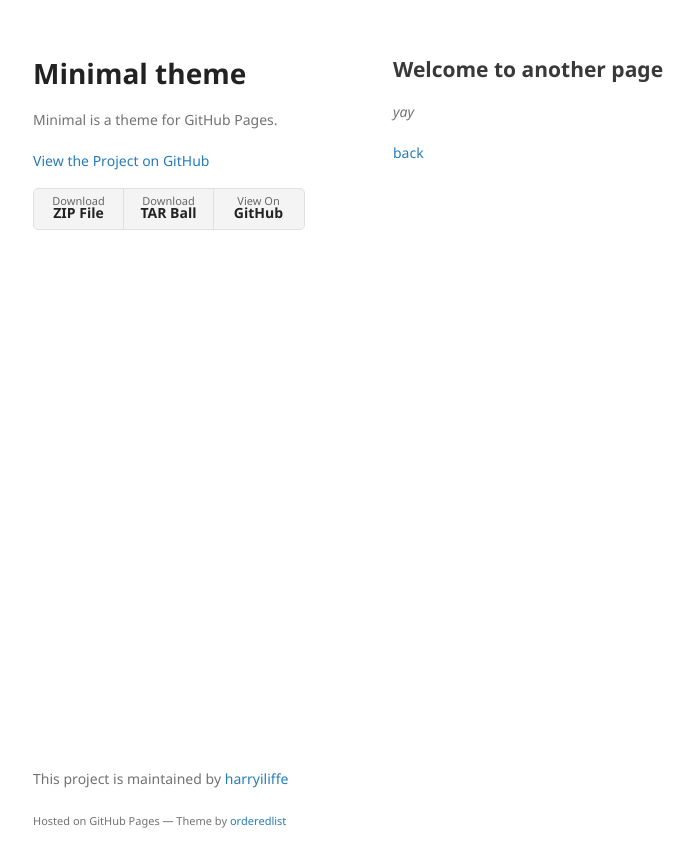
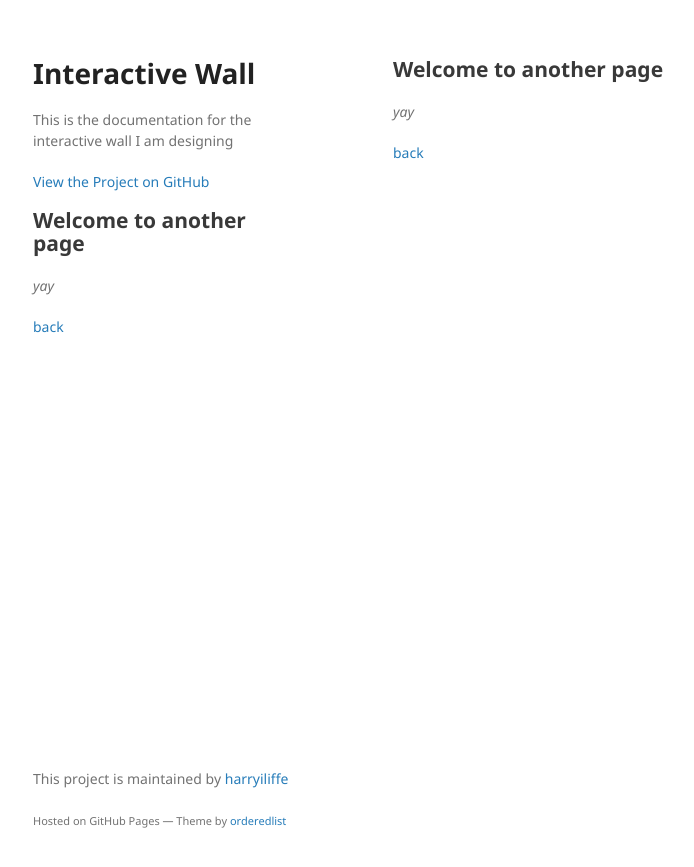
Before and after one commit to harryiliffe/interactive-design, a Jekyll site: the page built from docs/another-page.md, in a window 1280 px wide. Shown: the top 867 px of the page, without its empty margins (177-871 px from the left). Built offline with Jekyll 4.4.1, drawn with Linux system fonts in a browser that asks for light colours; our own code applies the rules of GitHub Pages for plain Markdown files.

Commit message:
updated html

```diff
--- a/docs/_config.yml
+++ b/docs/_config.yml
@@ -1,5 +1,5 @@
-title: Minimal theme
-description: Minimal is a theme for GitHub Pages.
+title: Interactive Wall
+description: This is the documentation for the interactive wall I am designing
 show_downloads: true
 google_analytics:
 theme: jekyll-theme-minimal
--- a/docs/_layouts/default.html
+++ b/docs/_layouts/default.html
@@ -22,17 +22,27 @@
           <p class="view"><a href="{{ site.github.repository_url }}">View the Project on GitHub <small>{{ github_name }}</small></a></p>
         {% endif %}
 
+        <div class="row">
+            {% assign post_count = site.posts|size %}
+            {% if site.navigation != 0 and site.navigation == 1 or post_count > 0 %}
+                <div id="navigation" class="col-sm-2">
+                    {% include navigation.html %}
+                </div>
+
+                <div id="content" class="col-sm-10">
+                    {{ content }}
+                </div>
+            {% else %}
+                <div id="content" class="col-sm-12">
+                    {{ content }}
+                </div>
+            {% endif %}
+        </div>
+
         {% if site.github.is_user_page %}
           <p class="view"><a href="{{ site.github.owner_url }}">View My GitHub Profile</a></p>
         {% endif %}
 
-        {% if site.show_downloads %}
-          <ul>
-            <li><a href="{{ site.github.zip_url }}">Download <strong>ZIP File</strong></a></li>
-            <li><a href="{{ site.github.tar_url }}">Download <strong>TAR Ball</strong></a></li>
-            <li><a href="{{ site.github.repository_url }}">View On <strong>GitHub</strong></a></li>
-          </ul>
-        {% endif %}
       </header>
       <section>
 
```
Also changed, not shown: other parts of docs/_layouts/default.html (+40 -1 lines), docs/_includes/navigation.html (added, +25 -0 lines), docs/index.md (+2 -118 lines).
